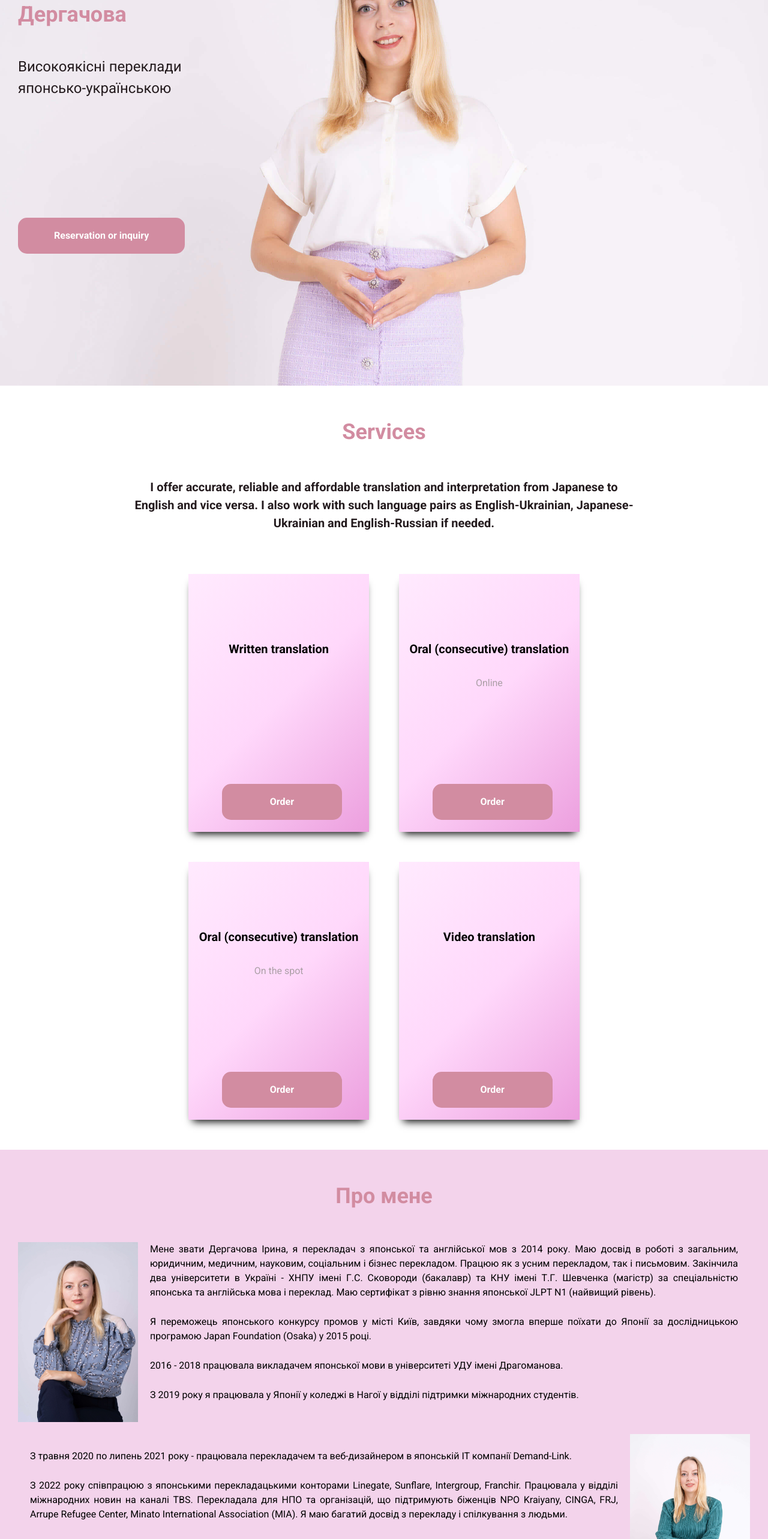
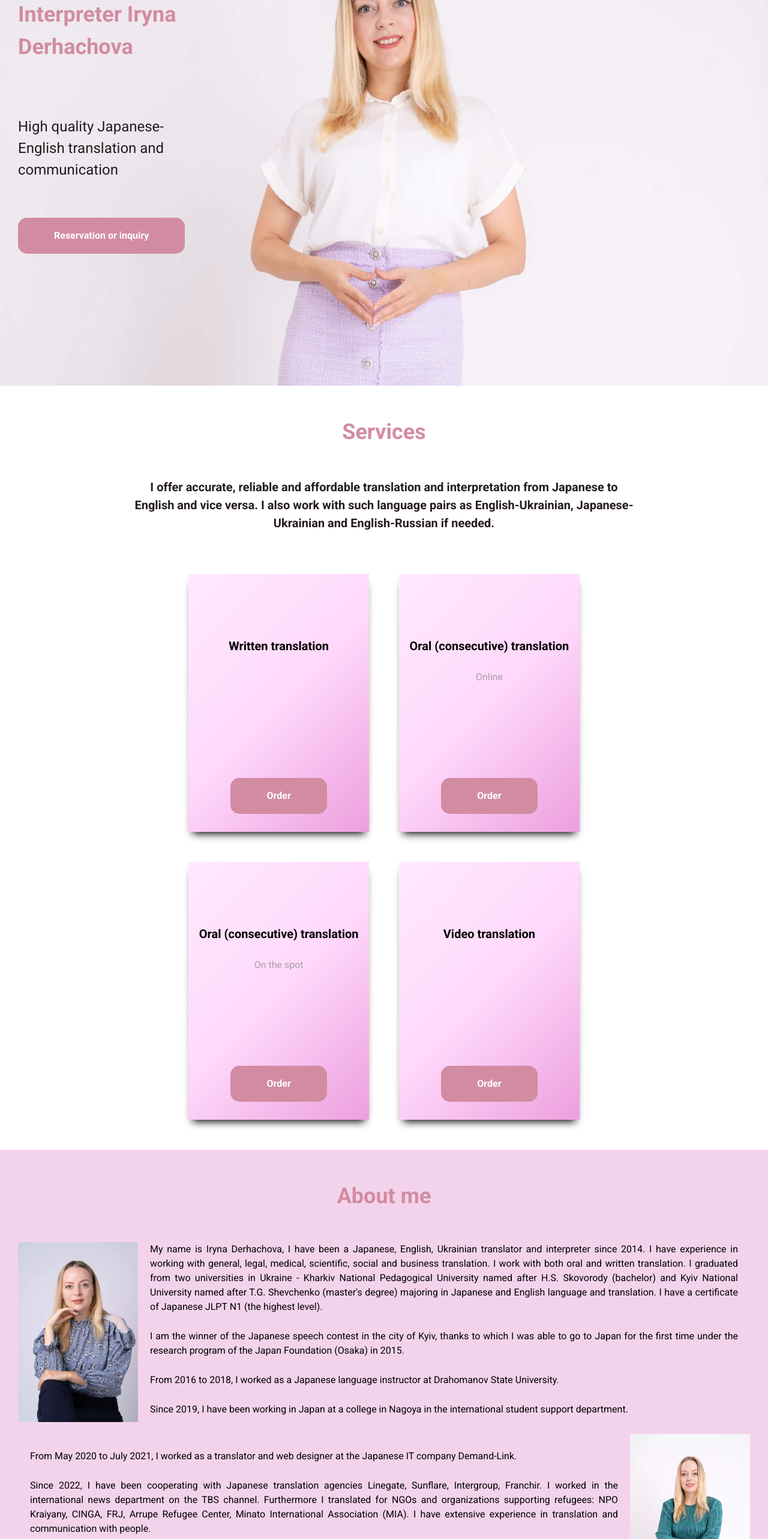
Before and after one commit to vivinohradova/translator-irina, a React (Create React App) app: page / in a window 1280 px wide. Shown: the part 234-2800 px from the top of the page at 60% size. Built offline with nearby package versions, Linux system fonts and the light colour scheme.

Commit message:
translate
main, aboutMe

```diff
--- a/src/components/AboutMe/AboutMe.jsx
+++ b/src/components/AboutMe/AboutMe.jsx
@@ -3,66 +3,62 @@ import irina2 from "../../assets/images/irina2.jpg";
 import irina3 from "../../assets/images/irina3.jpg";
 import document1 from "../../assets/images/document1.jpg";
 import document2 from "../../assets/images/document2.jpg";
+import { Trans, useTranslation } from "react-i18next";
 
 const AboutMe = () => {
+  const { t } = useTranslation();
+
   return (
     <>
       <section id="about" className={styles.about_me}>
         <div className={styles.container}>
-          <h2 className={styles.title}>Про мене</h2>
+          <h2 className={styles.title}>{t("aboutMeTitle")}</h2>
 
           <div className={styles.images_container}>
             <figure>
               <img className={styles.image} src={irina2} alt="my" />
+              <Trans i18nKey={"aboutMe"}>
                 <figcaption>
-                Мене звати Дергачова Ірина, я перекладач з японської та
-                англійської мов з 2014 року. Маю досвід в роботі з загальним,
-                юридичним, медичним, науковим, соціальним і бізнес перекладом.
-                Працюю як з усним перекладом, так і письмовим. Закінчила два
-                університети в Україні - ХНПУ імені Г.С. Сковороди (бакалавр) та
-                КНУ імені Т.Г. Шевченка (магістр) за спеціальністю японська та
-                англійська мова і переклад. Маю сертифікат з рівню знання
-                японської JLPT N1 (найвищий рівень).
+                  はじめまして、イリーナ・デルガチョワと申します。2014
+                  年から日本語、英語、ウクライナ語、ロシア語の翻訳者および通訳者として活動しています。一般翻訳、法律翻訳、医療翻訳、科学翻訳、社会翻訳、ビジネス翻訳の経験があります。
+                  通訳と書面翻訳の両方を提供しています。 ウクライナの 2
+                  つの大学を卒業しました。スコヴォロダ記念ハルキウ国立教育大学（学士）です。
+                  そして、タラス・シェフチェンコ記念キーウ国立大学（修士）です。日本語、英語の翻訳を専攻していました。
+                  私は日本語能力試験N1（最上級）の証明書を持っています。
                   <p>
-                  Я переможець японського конкурсу промов у місті Київ, завдяки
-                  чому змогла вперше поїхати до Японії за дослідницькою
-                  програмою Japan Foundation (Osaka) у 2015 році.
+                    キーウ市で行われた日本語スピーチコンテストで優勝し、そのおかげで2015年に国際交流基金（大阪）の研修プログラムで初めて日本に行くことができました。
                   </p>
                   <p>
-                  2016 - 2018 працювала викладачем японської мови в університеті
-                  УДУ імені Драгоманова.
+                    2016年から2018年まで、私はドラホマノフ州立大学で日本語講師として働いていました。
                   </p>
                   <p>
-                  З 2019 року я працювала у Японії у коледжі в Нагої у відділі
-                  підтримки міжнародних студентів.
+                    2019年から日本にある名古屋専門学校の留学生支援室で教職員として働いていました。
                   </p>
                 </figcaption>
+              </Trans>
             </figure>
 
             <figure>
               <img className={styles.image} src={irina3} alt="my" />
+              <Trans i18nKey={"aboutMe2"}>
                 <figcaption>
                   <p>
-                  З травня 2020 по липень 2021 року - працювала перекладачем та
-                  веб-дизайнером в японській IT компанії Demand-Link.
+                    2020年5月から2021年7月まで、日本のIT企業Demand-Linkで翻訳者兼Webデザイナーとして働いていました。
                   </p>
                   <p>
-                  З 2022 року співпрацюю з японськими перекладацькими конторами
-                  Linegate, Sunflare, Intergroup, Franchir. Працювала у відділі
-                  міжнародних новин на каналі TBS. Перекладала для НПО та
-                  організацій, що підтримують біженців NPO Kraiyany, CINGA, FRJ,
-                  Arrupe Refugee Center, Minato International Association (MIA).
-                  Я маю багатий досвід з перекладу і спілкування з людьми.
+                    2022年から日本の翻訳会社であるラインゲート、サンフレア、インターグループ、フランシールと協力してきました。
+                    TBSチャンネルの国際報道部で働いていました。
+                    さらに、NPOクライヤニー、CINGA、FRJ、アルペ難民センター、みなと国際協会（MIA）などのNGOや難民支援団体の翻訳も担当しています。
+                    翻訳と人々とのコミュニケーションにおいて豊富な経験があります。
                   </p>
                   <p>
-                  У 2023 р. створила благодійний проект “Японська з серцем”, де
-                  викладаю японську мову на волонтерських засадах. Займаюся
-                  поширенням української культури, зокрема викладаю приготування
-                  українських страв та вишивання хрестиком. Маю сертифікат
-                  тренера з емоційного інтелекту та 2 ступінь енергетичного
-                  зцілення Рейкі.
+                    2023年にはボランティアで日本語を教えるチャリティープロジェクト「日本語とハート」を立ち上げました。
+                    ウクライナ文化の普及に携わっており、特にウクライナ料理の作り方とクロスステッチ刺繍を教えています。
+                    感情的知性トレーナーの資格と第 2
+                    級レイキエネルギーヒーリングの資格を持っています。
                   </p>
                 </figcaption>
+              </Trans>
             </figure>
 
             <figure className={styles.documents}>
--- a/src/components/Button/Button.module.scss
+++ b/src/components/Button/Button.module.scss
@@ -7,8 +7,10 @@
   border: none;
   height: 60px;
   font-weight: $Bold;
+  text-align: center;
   padding-left: 60px;
   padding-right: 60px;
+
   border-radius: 15px;
   cursor: pointer;
   transition: all 0.4s ease;
@@ -26,7 +28,6 @@
 
 @media screen and (min-width: 521px) and (max-width: 641px) {
   .button {
-    padding-left: 16%;
-    padding-right: 16%;
+    width: 30vw;
   }
 }
--- a/src/components/Card/Card.module.scss
+++ b/src/components/Card/Card.module.scss
@@ -5,7 +5,7 @@
   display: flex;
   flex-direction: column;
   align-items: center;
-  justify-content: center;
+  justify-content: space-between;
   box-shadow: 0px 10px 13px -7px $Shadow;
   position: relative;
   padding: 15px;
@@ -22,12 +22,11 @@
     transform-origin: center bottom;
     position: absolute;
     top: 110px;
+    line-height: 1;
   }
 
   p {
     color: $Grey;
-    padding: 10px 0;
-    text-align: center;
     transition: transform 0.3s ease;
     transform-origin: center top;
     position: absolute;
@@ -36,7 +35,7 @@
 
   .menu {
     list-style: none;
-    padding: -20px 0;
+    padding-top: 100px;
     visibility: hidden;
     opacity: 0;
     transition: opacity 0.3s ease;
@@ -54,10 +53,7 @@
   }
 
   .button {
-    position: absolute;
-    bottom: 20px;
-    right: 15%;
-    width: 200px;
+    margin-bottom: 15px;
   }
 
   &:hover {
--- a/src/components/Main/Main.jsx
+++ b/src/components/Main/Main.jsx
@@ -9,6 +9,8 @@ const Main = () => {
     <>
       <main id="main">
         <div className={styles.container}>
+          <h1 className={styles.title}>{t("mainName")}</h1>
+          <p className={styles.text}>{t("mainText")}</p>
           <Button
             text={t("getConsultation")}
             type={"button"}
--- a/src/components/Main/Main.module.scss
+++ b/src/components/Main/Main.module.scss
@@ -12,8 +12,7 @@ main {
   .container {
     width: 1280px;
     margin: 0 auto;
-    &::after {
-      content: "Перекладач Ірина Дергачова";
+    .title {
       position: absolute;
       top: 100px;
       width: 390px;
@@ -22,10 +21,9 @@ main {
       color: $MainColor;
     }
 
-    &::before {
-      content: "Високоякісні переклади японсько-українською";
+    .text {
       position: absolute;
-      top: 250px;
+      top: 350px;
       width: 300px;
       font-size: $fz24;
       font-weight: $Normal;
@@ -33,7 +31,7 @@ main {
     }
     .button {
       position: absolute;
-      top: 45%;
+      top: 57%;
     }
   }
 }
@@ -43,8 +41,8 @@ main {
   main {
     .container {
       padding: $PaddingMobile;
-      &::after {
-        top: 5%;
+      .title {
+        top: 4%;
         font-size: $fzH2;
         width: 280px;
       }
@@ -61,8 +59,8 @@ main {
   main {
     .container {
       padding: $PaddingTablet;
-      &::after {
-        top: 5%;
+      .title {
+        top: 3%;
         font-size: $fzH2;
       }
 
@@ -78,7 +76,7 @@ main {
   main {
     .container {
       padding: $PaddingTablet;
-      &::after {
+      .title {
         font-size: $fzH2;
       }
 
--- a/src/i18n.js
+++ b/src/i18n.js
@@ -18,6 +18,9 @@ i18n
           menuAboutMe: "Про мене",
           menuReviews: "Відгуки",
           menuContact: "Контакти",
+
+          mainName: "Перекладач Ірина Дергачова",
+          mainText: "Високоякісні переклади японсько-українською",
           getConsultation: "Отримати консультацію",
           serviceText:
             "Пропоную достовірний та якісний переклад з японської мови на українську та з української на японську мову. Також за потребою працюю з англійською мовою.",
@@ -52,6 +55,12 @@ i18n
           fromOralOnline: "Від 600 грн",
           fromOralSpot: "Від 1200 грн",
           fromVideoTranslation: "Від 500 грн",
+
+          aboutMeTitle: "Про мене",
+          aboutMe:
+            "<0>Мене звати Дергачова Ірина, я перекладач з японської та англійської мов з 2014 року. Маю досвід в роботі з загальним, юридичним, медичним, науковим, соціальним і бізнес перекладом. Працюю як з усним перекладом, так і письмовим. Закінчила два університети в Україні - ХНПУ імені Г.С. Сковороди (бакалавр) та КНУ імені Т.Г. Шевченка (магістр) за спеціальністю японська та англійська мова і переклад. Маю сертифікат з рівню знання японської JLPT N1 (найвищий рівень).<p>Я переможець японського конкурсу промов у місті Київ, завдяки чому змогла вперше поїхати до Японії за дослідницькою програмою Japan Foundation (Osaka) у 2015 році.</p><p>2016 - 2018 працювала викладачем японської мови в університеті УДУ імені Драгоманова.</p><p>З 2019 року я працювала у Японії у коледжі в Нагої у відділі підтримки міжнародних студентів.</p></0>",
+          aboutMe2:
+            "<0><p>З травня 2020 по липень 2021 року - працювала перекладачем та веб-дизайнером в японській IT компанії Demand-Link.</p><p>З 2022 року співпрацюю з японськими перекладацькими конторами Linegate, Sunflare, Intergroup, Franchir. Працювала у відділі міжнародних новин на каналі TBS. Перекладала для НПО та організацій, що підтримують біженців NPO Kraiyany, CINGA, FRJ, Arrupe Refugee Center, Minato International Association (MIA). Я маю багатий досвід з перекладу і спілкування з людьми.</p><p>У 2023 р. створила благодійний проект “Японська з серцем”, де викладаю японську мову на волонтерських засадах. Займаюся поширенням української культури, зокрема викладаю приготування українських страв та вишивання хрестиком. Маю сертифікат тренера з емоційного інтелекту та 2 ступінь енергетичного зцілення Рейкі.</p></0>",
         },
       },
       en: {
@@ -60,6 +69,10 @@ i18n
           menuAboutMe: "About me",
           menuReviews: "Reviews",
           menuContact: "Contact",
+
+          mainName: "Translator and Interpreter Iryna Derhachova",
+          mainText:
+            "High quality Japanese-English translation and communication",
           getConsultation: "Reservation or inquiry",
           serviceText:
             "I offer accurate, reliable and affordable translation and interpretation from Japanese to English and vice versa. I also work with such language pairs as English-Ukrainian, Japanese-Ukrainian and English-Russian if needed.",
@@ -94,6 +107,12 @@ i18n
           fromOralOnline: "From 15$",
           fromOralSpot: "From 33$",
           fromVideoTranslation: "From 13$",
+
+          aboutMeTitle: "About me",
+          aboutMe:
+            "<0>My name is Iryna Derhachova, I have been a Japanese, English, Ukrainian translator and interpreter since 2014. I have experience in working with general, legal, medical, scientific, social and business translation. I work with both oral and written translation. I graduated from two universities in Ukraine - Kharkiv National Pedagogical University named after H.S. Skovorody (bachelor) and Kyiv National University named after T.G. Shevchenko (master's degree) majoring in Japanese and English language and translation. I have a certificate of Japanese JLPT N1 (the highest level).<p>I am the winner of the Japanese speech contest in the city of Kyiv, thanks to which I was able to go to Japan for the first time under the research program of the Japan Foundation (Osaka) in 2015.</p><p>From 2016 to 2018, I worked as a Japanese language instructor at Drahomanov State University.</p><p>Since 2019, I have been working in Japan at a college in Nagoya in the international student support department.</p></0>",
+          aboutMe2:
+            "<0><p>From May 2020 to July 2021, I worked as a translator and web designer at the Japanese IT company Demand-Link.</p><p>Since 2022, I have been cooperating with Japanese translation agencies Linegate, Sunflare, Intergroup, Franchir. I worked in the international news department on the TBS channel. Furthermore I translated for NGOs and organizations supporting refugees: NPO Kraiyany, CINGA, FRJ, Arrupe Refugee Center, Minato International Association (MIA). I have extensive experience in translation and communication with people.</p><p>In 2023, I created the charity project 'Japanese with a heart', where I teach Japanese on a volunteer basis. I am involved in the spread of Ukrainian culture, in particular, I teach the preparation of Ukrainian dishes and cross-stitch embroidery. I have a certificate of an emotional intelligence trainer and a 2nd degree Reiki energy healing certificate.</p></0>",
         },
       },
       jp: {
@@ -102,6 +121,10 @@ i18n
           menuAboutMe: "私について",
           menuReviews: "お客様の声",
           menuContact: "ご予約",
+
+          mainName: "翻訳者及び通訳者 イリーナ・デルガチョワ",
+          mainText:
+            "高品質のウクライナ語、英語、ロシア語の翻訳や通訳を格安で提供しております。",
           getConsultation: "ご予約・お問い合わせ",
           serviceText:
             "丁寧で自然な正しい　日本語、ウクライナ語、英語、ロシア語　の翻訳・通訳を格安で提供しております。",
@@ -136,6 +159,12 @@ i18n
           fromOralOnline: "2500円から",
           fromOralSpot: "5000円から",
           fromVideoTranslation: "2000円から",
+
+          aboutMeTitle: "私について",
+          aboutMe:
+            "<0>はじめまして、イリーナ・デルガチョワと申します。2014 年から日本語、英語、ウクライナ語、ロシア語の翻訳者および通訳者として活動しています。一般翻訳、法律翻訳、医療翻訳、科学翻訳、社会翻訳、ビジネス翻訳の経験があります。 通訳と書面翻訳の両方を提供しています。 ウクライナの 2 つの大学を卒業しました。スコヴォロダ記念ハルキウ国立教育大学（学士）です。 そして、タラス・シェフチェンコ記念キーウ国立大学（修士）です。日本語、英語の翻訳を専攻していました。 私は日本語能力試験N1（最上級）の証明書を持っています。<p>キーウ市で行われた日本語スピーチコンテストで優勝し、そのおかげで2015年に国際交流基金（大阪）の研修プログラムで初めて日本に行くことができました。</p><p>2016年から2018年まで、私はドラホマノフ州立大学で日本語講師として働いていました。</p><p>2019年から日本にある名古屋専門学校の留学生支援室で教職員として働いていました。</p></0>",
+          aboutMe2:
+            "<0><p>2020年5月から2021年7月まで、日本のIT企業Demand-Linkで翻訳者兼Webデザイナーとして働いていました。</p><p>2022年から日本の翻訳会社であるラインゲート、サンフレア、インターグループ、フランシールと協力してきました。 TBSチャンネルの国際報道部で働いていました。 さらに、NPOクライヤニー、CINGA、FRJ、アルペ難民センター、みなと国際協会（MIA）などのNGOや難民支援団体の翻訳も担当しています。 翻訳と人々とのコミュニケーションにおいて豊富な経験があります。</p><p>2023年にはボランティアで日本語を教えるチャリティープロジェクト「日本語とハート」を立ち上げました。 ウクライナ文化の普及に携わっており、特にウクライナ料理の作り方とクロスステッチ刺繍を教えています。 感情的知性トレーナーの資格と第 2 級レイキエネルギーヒーリングの資格を持っています。</p></0>",
         },
       },
     },
```
Lines whose indentation alone changed are shown as unchanged.
